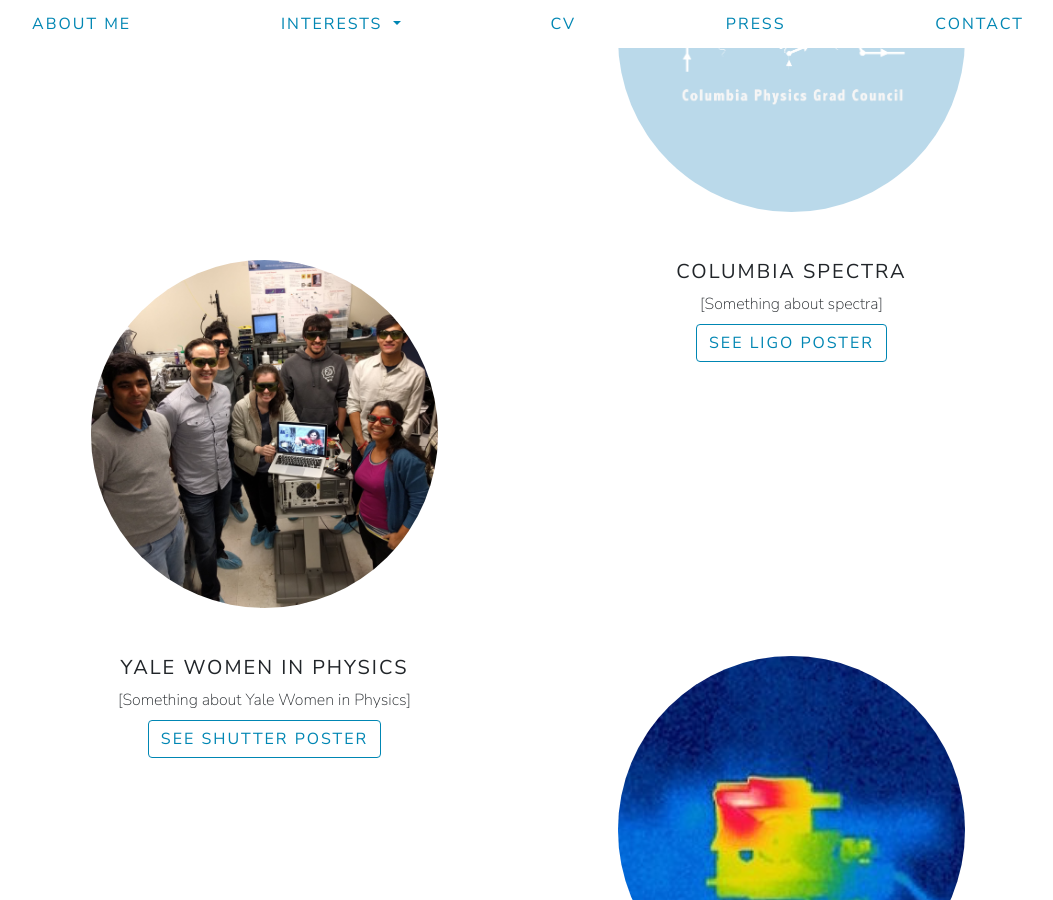
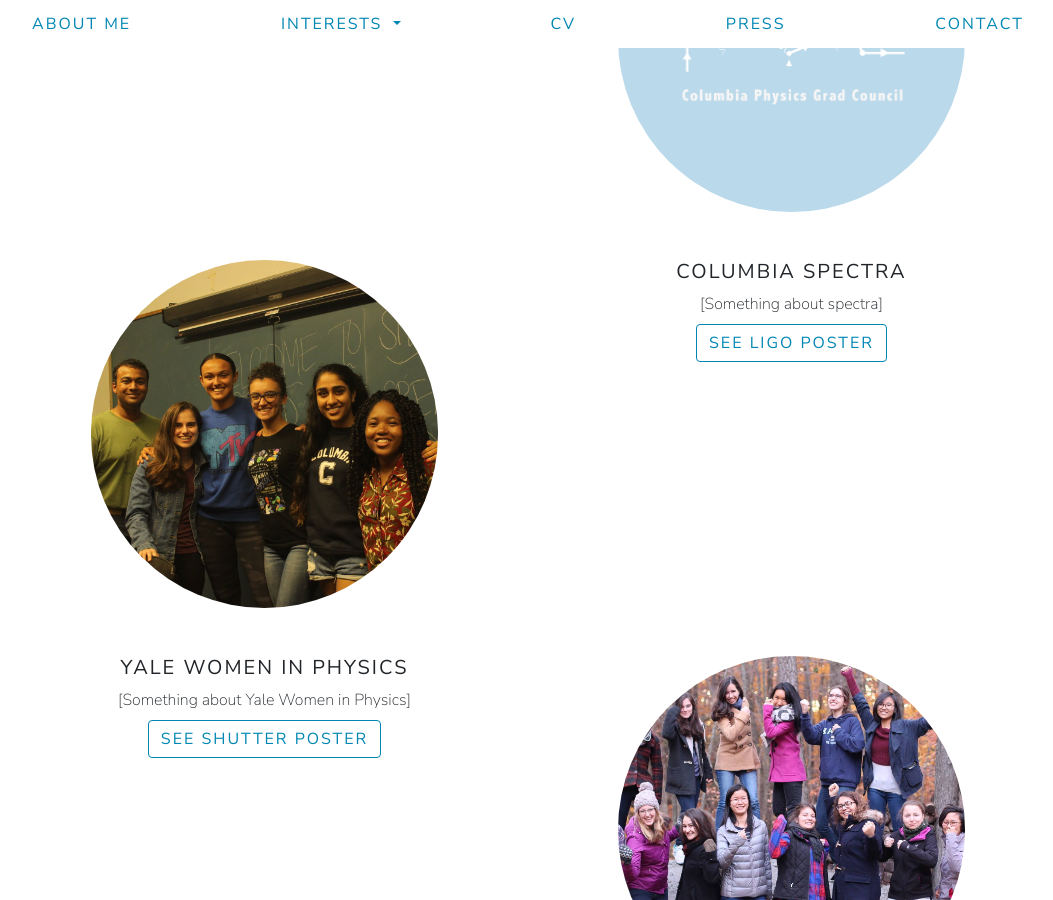
Before and after one commit to barbaracrusan/barbaracrusan.github.io, a Jekyll site: the page built from diversity.html, in a window 1280 px wide and 900 px high, scrolled down 333 px. Shown: the whole window, without its empty margins (112-1165 px from the left). Built offline with Jekyll 4.4.1, drawn with Linux system fonts in a browser that asks for light colours; nearby versions of some CDN libraries.

Commit message:
changed diversity and policy photos

```diff
--- a/diversity.html
+++ b/diversity.html
@@ -5,7 +5,7 @@
 
 <main>
   <div class="project-text">
-    <!-- - - - - - - Astro Instrumentation - - - - - - - -->
+    <!-- - - - - - - PGC - - - - - - - -->
     <div class="row text-center my-5">
       <div class="col-md-6">
         <h5><b>Columbia Physics Grad Council</b></h5>
@@ -25,10 +25,10 @@
       </div>
     </div>
 
-    <!-- - - - - - - LIGO - - - - - - - -->
+    <!-- - - - - - - Spectra - - - - - - - -->
     <div class="row text-center my-5">
       <div class="col-md-6 align-middle">
-        <img src="images/LIGO_lab.jpg" width=70% align="center">
+        <img src="images/spectra.jpg" width=70% align="center">
       </div>
 
       <div class="col-md-6">
@@ -44,10 +44,10 @@
       </div>
     </div>
 
-    <!-- - - - - - - AMO - - - - - - - -->
+    <!-- - - - - - - Yale WIP - - - - - - - -->
     <div class="row text-center my-5">
       <div class="col-md-6 d-block d-sm-none">
-        <img src="images/ShutterIR.jpg" width=70%>
+        <img src="images/wip.jpg" width=70%>
       </div>
 
       <div class="col-md-6">
@@ -64,14 +64,14 @@
 
       </div>
       <div class="col-md-6 d-none d-sm-block">
-        <img src="images/ShutterIR.jpg" width=70%>
+        <img src="images/wip.jpg" width=70%>
       </div>
     </div>
 
-    <!-- - - - - - - CERN - - - - - - - -->
+    <!-- - - - - - - Yale CDC - - - - - - - -->
     <div class="row text-center my-5">
       <div class="col-md-6">
-        <img src="images/ATLAS.jpg" width=70%>
+        <img src="images/diversecrowd.jpg" width=70%>
       </div>
 
       <div class="col-md-6 align-middle">
--- a/policy.html
+++ b/policy.html
@@ -23,20 +23,20 @@
       </div>
 
       <div class="col-md-6 align-middle">
-        <img src="images/ICE_Lobbying.png" width=70% align="center">
+        <img src="images/ice_ruling.png" width=70% align="center">
       </div>
     </div>
 
     <!-- - - - - - - NAGPS LAD - Spring 2020 - - - - - - - -->
     <div class="row text-center my-5">
       <div class="col-md-6 align-middle">
-        <img src="images/visa_lobby.png" width=70% align="center">
+        <img src="images/f1_columbia.jpg" width=70% align="center">
       </div>
 
       <div class="col-md-6">
         <h5><b>Spring 2020 NAGPS Legislative Action Days</b></h5>
 
-       Something about it going online during the pandemic and issues we tackled.
+       Something about it going online during the pandemic and issues we tackled. (<a href="https://www.columbiaspectator.com/eye-lead/2019/04/24/extra-baggage-the-difficulties-graduate-students-and-postdocs-face-navigating-columbia-on-a-visa/" target="_blank">Illustration from Columbia Spectator</a> by Claire Easton.)
         <br>
 
        <!-- Add pdf view buttons -->
```
Also changed, not shown: images/diversecrowd.jpg (added), images/f1_columbia.jpg (added), images/ice_ruling.png (added), images/spectra.jpg (added), images/spectraln2.jpg (added), images/wip.jpg (added), 1 other file.
